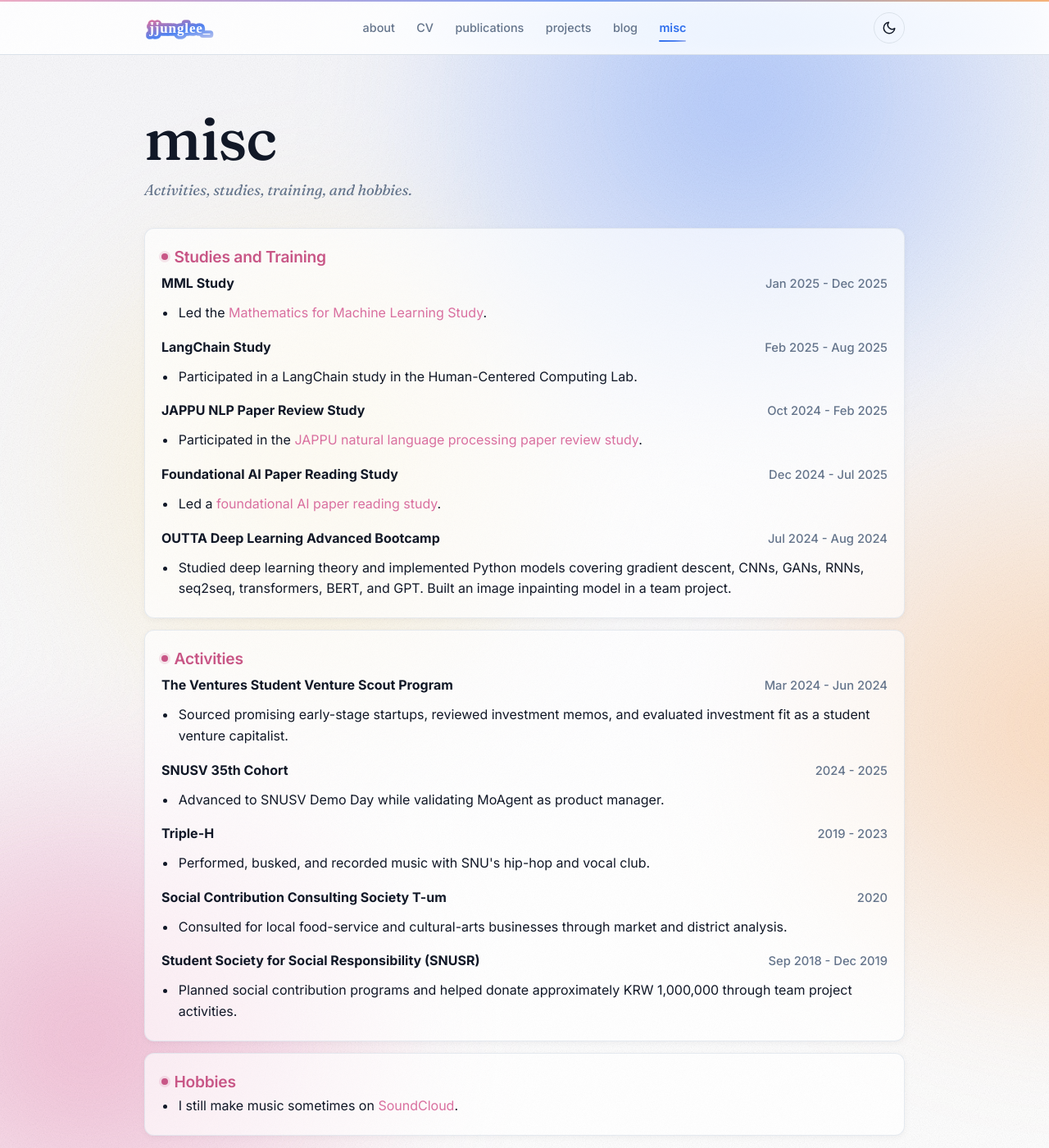
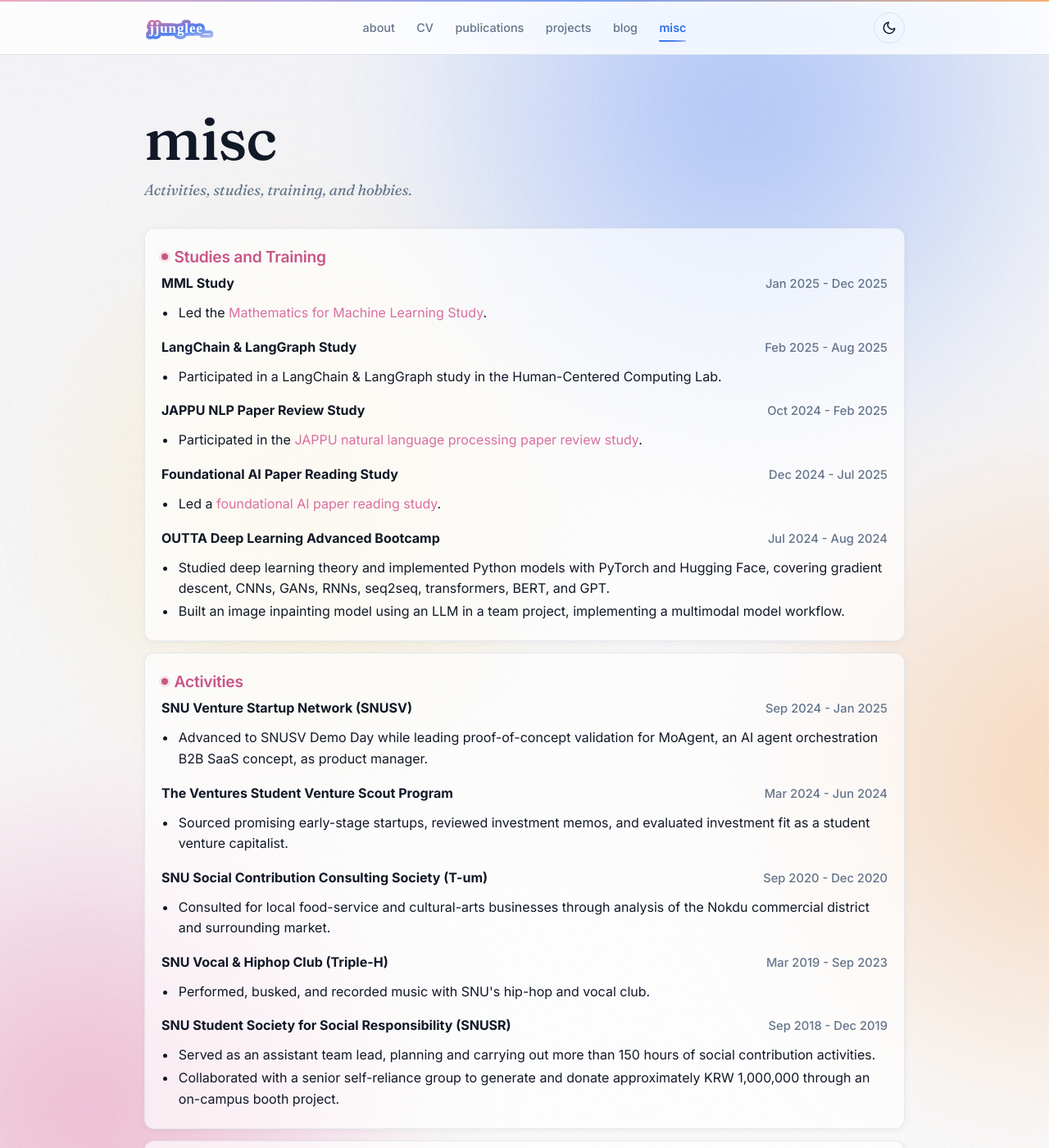
Before and after one commit to leejungp2/leejungp2.github.io, a Jekyll site: the page built from _pages/misc.md, in a window 1280 px wide and 1400 px high. Shown: the whole window at 82% size. Built offline with Jekyll 4.4.1, drawn with Linux system fonts in a browser that asks for light colours; some of the changed text lies outside the part shown.

Commit message:
Polish portfolio page copy

```diff
--- a/_pages/misc.md
+++ b/_pages/misc.md
@@ -12,9 +12,9 @@ description: Activities, studies, training, and hobbies.
     <ul class="cv-bullets">
       <li>Led the <a href="https://pinnate-emoji-c00.notion.site/mml-study?source=copy_link" target="_blank" rel="noopener">Mathematics for Machine Learning Study</a>.</li>
     </ul>
-    <p><span class="entry-head"><strong>LangChain Study</strong><span class="entry-date">Feb 2025 - Aug 2025</span></span></p>
+    <p><span class="entry-head"><strong>LangChain & LangGraph Study</strong><span class="entry-date">Feb 2025 - Aug 2025</span></span></p>
     <ul class="cv-bullets">
-      <li>Participated in a LangChain study in the Human-Centered Computing Lab.</li>
+      <li>Participated in a LangChain & LangGraph study in the Human-Centered Computing Lab.</li>
     </ul>
     <p><span class="entry-head"><strong>JAPPU NLP Paper Review Study</strong><span class="entry-date">Oct 2024 - Feb 2025</span></span></p>
     <ul class="cv-bullets">
@@ -26,38 +26,40 @@ description: Activities, studies, training, and hobbies.
     </ul>
     <p><span class="entry-head"><strong>OUTTA Deep Learning Advanced Bootcamp</strong><span class="entry-date">Jul 2024 - Aug 2024</span></span></p>
     <ul class="cv-bullets">
-      <li>Studied deep learning theory and implemented Python models covering gradient descent, CNNs, GANs, RNNs, seq2seq, transformers, BERT, and GPT. Built an image inpainting model in a team project.</li>
+      <li>Studied deep learning theory and implemented Python models with PyTorch and Hugging Face, covering gradient descent, CNNs, GANs, RNNs, seq2seq, transformers, BERT, and GPT.</li>
+      <li>Built an image inpainting model using an LLM in a team project, implementing a multimodal model workflow.</li>
     </ul>
   </section>
 
   <section class="soft-item misc-section-activities">
     <h3>Activities</h3>
+    <p><span class="entry-head"><strong>SNU Venture Startup Network (SNUSV)</strong><span class="entry-date">Sep 2024 - Jan 2025</span></span></p>
+    <ul class="cv-bullets">
+      <li>Advanced to SNUSV Demo Day while leading proof-of-concept validation for MoAgent, an AI agent orchestration B2B SaaS concept, as product manager.</li>
+    </ul>
     <p><span class="entry-head"><strong>The Ventures Student Venture Scout Program</strong><span class="entry-date">Mar 2024 - Jun 2024</span></span></p>
     <ul class="cv-bullets">
       <li>Sourced promising early-stage startups, reviewed investment memos, and evaluated investment fit as a student venture capitalist.</li>
     </ul>
-    <p><span class="entry-head"><strong>SNUSV 35th Cohort</strong><span class="entry-date">2024 - 2025</span></span></p>
+    <p><span class="entry-head"><strong>SNU Social Contribution Consulting Society (T-um)</strong><span class="entry-date">Sep 2020 - Dec 2020</span></span></p>
     <ul class="cv-bullets">
-      <li>Advanced to SNUSV Demo Day while validating MoAgent as product manager.</li>
+      <li>Consulted for local food-service and cultural-arts businesses through analysis of the Nokdu commercial district and surrounding market.</li>
     </ul>
-    <p><span class="entry-head"><strong>Triple-H</strong><span class="entry-date">2019 - 2023</span></span></p>
+    <p><span class="entry-head"><strong>SNU Vocal & Hiphop Club (Triple-H)</strong><span class="entry-date">Mar 2019 - Sep 2023</span></span></p>
     <ul class="cv-bullets">
       <li>Performed, busked, and recorded music with SNU's hip-hop and vocal club.</li>
     </ul>
-    <p><span class="entry-head"><strong>Social Contribution Consulting Society T-um</strong><span class="entry-date">2020</span></span></p>
+    <p><span class="entry-head"><strong>SNU Student Society for Social Responsibility (SNUSR)</strong><span class="entry-date">Sep 2018 - Dec 2019</span></span></p>
     <ul class="cv-bullets">
-      <li>Consulted for local food-service and cultural-arts businesses through market and district analysis.</li>
-    </ul>
-    <p><span class="entry-head"><strong>Student Society for Social Responsibility (SNUSR)</strong><span class="entry-date">Sep 2018 - Dec 2019</span></span></p>
-    <ul class="cv-bullets">
-      <li>Planned social contribution programs and helped donate approximately KRW 1,000,000 through team project activities.</li>
+      <li>Served as an assistant team lead, planning and carrying out more than 150 hours of social contribution activities.</li>
+      <li>Collaborated with a senior self-reliance group to generate and donate approximately KRW 1,000,000 through an on-campus booth project.</li>
     </ul>
   </section>
 
   <section class="soft-item misc-section-hobbies">
     <h3>Hobbies</h3>
     <ul class="cv-bullets">
-      <li>I still make music sometimes on <a href="https://soundcloud.com/jjunglee" target="_blank" rel="noopener">SoundCloud</a>.</li>
+      <li>I still post my music sometimes on <a href="https://soundcloud.com/jjunglee" target="_blank" rel="noopener">SoundCloud</a>.</li>
     </ul>
   </section>
 </div>
```
Also changed, not shown: _pages/about.md (+3 -7 lines), _pages/publications.md (+1 -0 lines).
